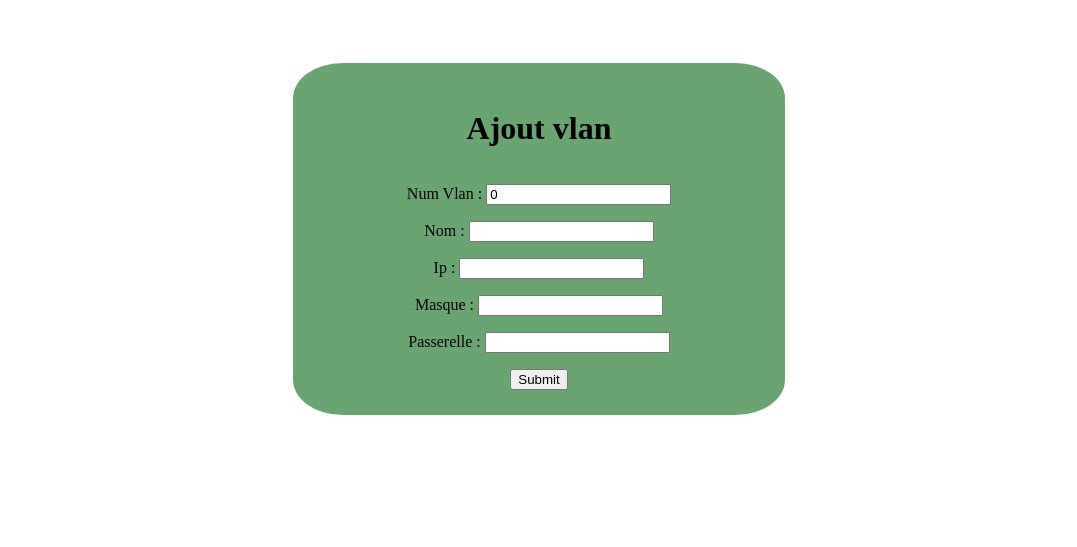
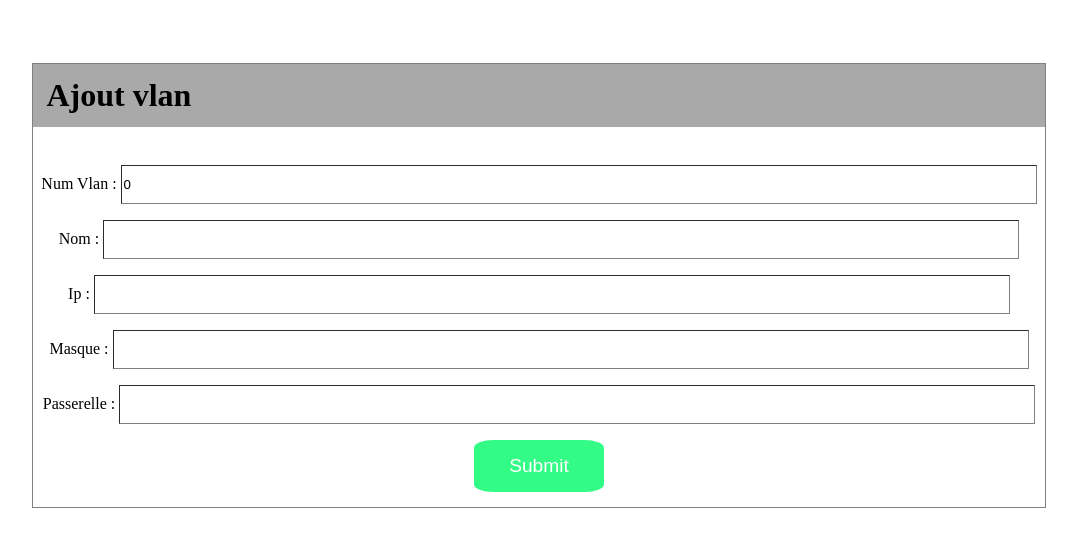
Before and after one commit to Amina-bzr/STI, a Django app: page /app_principal/vlan/ajout in a window 1280 px wide. Shown: the top 547 px of the page, without its empty margins (101-1178 px from the left). Run offline with Django 4.2, Linux system fonts and the light colour scheme.

Commit message:
modele table

```diff
--- a/projet2cp/app_principal/forms.py
+++ b/projet2cp/app_principal/forms.py
@@ -11,6 +11,9 @@ class switchform(forms.ModelForm):
         #widgets = {
         #    'Vlans_associe': forms.Select(attrs={}),
         #}
+
+    class Media:
+        css= 'static/form.css'
 
 class switchConfigForm(forms.ModelForm):
 
--- a/projet2cp/app_principal/static/form.css
+++ b/projet2cp/app_principal/static/form.css
@@ -2,12 +2,34 @@
 .form-container {
     text-align: center;
     margin: 5% auto;
-    border-radius: 10%;
-    width:35%;
-    padding:25px;
+    width:80%;
+    padding:0;
     display:flex;
-    align-items: center;
-    justify-items: center;
     flex-direction: column;
-    background-color: rgb(104, 165, 113);
+    background-color: rgb(255, 255, 255);
+    border: 1px solid grey;
 }
+
+h1 {
+    margin-top: 0;
+    text-align: left;
+    padding: 13px;
+    background-color: darkgray;
+}
+.form-btn {
+    background-color: rgb(50, 252, 134);
+    border-radius: 15%;
+    border: none;
+    padding: 15px 35px;
+    color: white;
+    font-size: 1.2em;
+    margin-bottom: 15px;
+}
+
+p input {
+    height: 35px;
+    width: 90%;
+    background-color: rgb(255, 255, 255);
+    border-width: 1px;
+    border-color: grey;
+}
--- a/projet2cp/app_principal/templates/app_principal/mainform.html
+++ b/projet2cp/app_principal/templates/app_principal/mainform.html
@@ -14,15 +14,16 @@
     <div class="form-container">
         <h1>{{ operation }} {{ choix }}</h1>
 
-
             <form method="post" >
                 {% csrf_token %}
+
+
 
                 {{ form.as_p }}
 
 
 
-                <input type="submit" value="Submit">
+                <input type="submit" class="form-btn" value="Submit">
             </form>
 
     </div>
```
